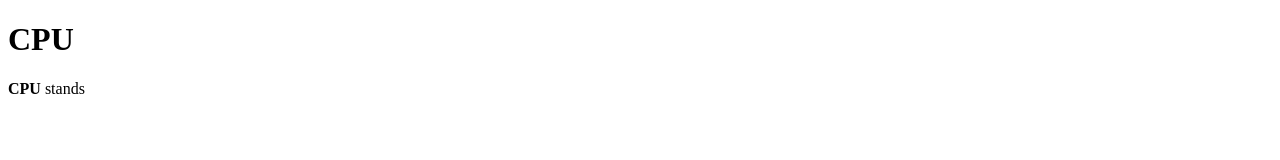
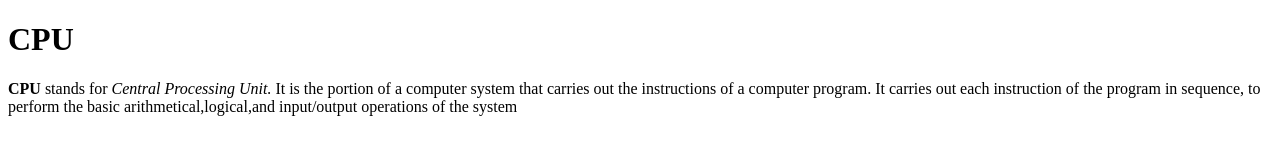
Before and after one commit to iamneo-production/afecffedabbbcecadaeccdfffebaeceaec, a website: page public/index.html in a window 1280 px wide. Drawn offline with Linux system fonts and the light colour scheme.

Commit message:
Backup Commit

```diff
--- a/public/index.html
+++ b/public/index.html
@@ -6,7 +6,11 @@
     <meta name="viewport" content="width=device-width, initial-scale=1.0">
     <title>CPU</title>
     <h1> CPU</h1>
-    <p><b>CPU</b> stands</p>
+    <p><b>CPU</b> stands for <i> Central Processing Unit.</i>
+        It is the portion of a computer system that carries
+    out the instructions of a computer program.
+It carries out each instruction of the program in sequence,
+to perform the basic arithmetical,logical,and input/output operations of the system </p>
     <link rel="stylesheet" href="style.css" />
 </head>
 <body>
```
